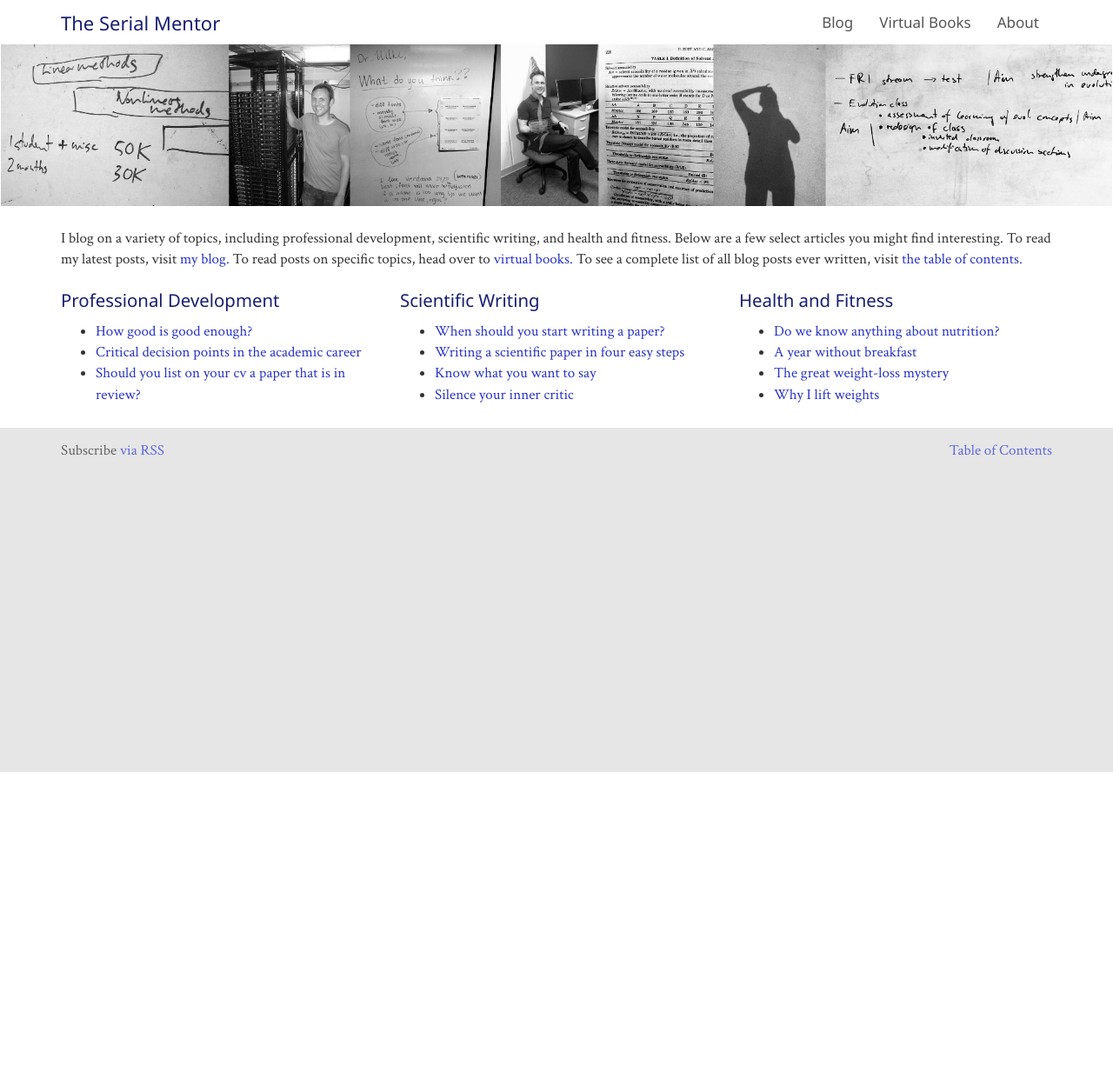
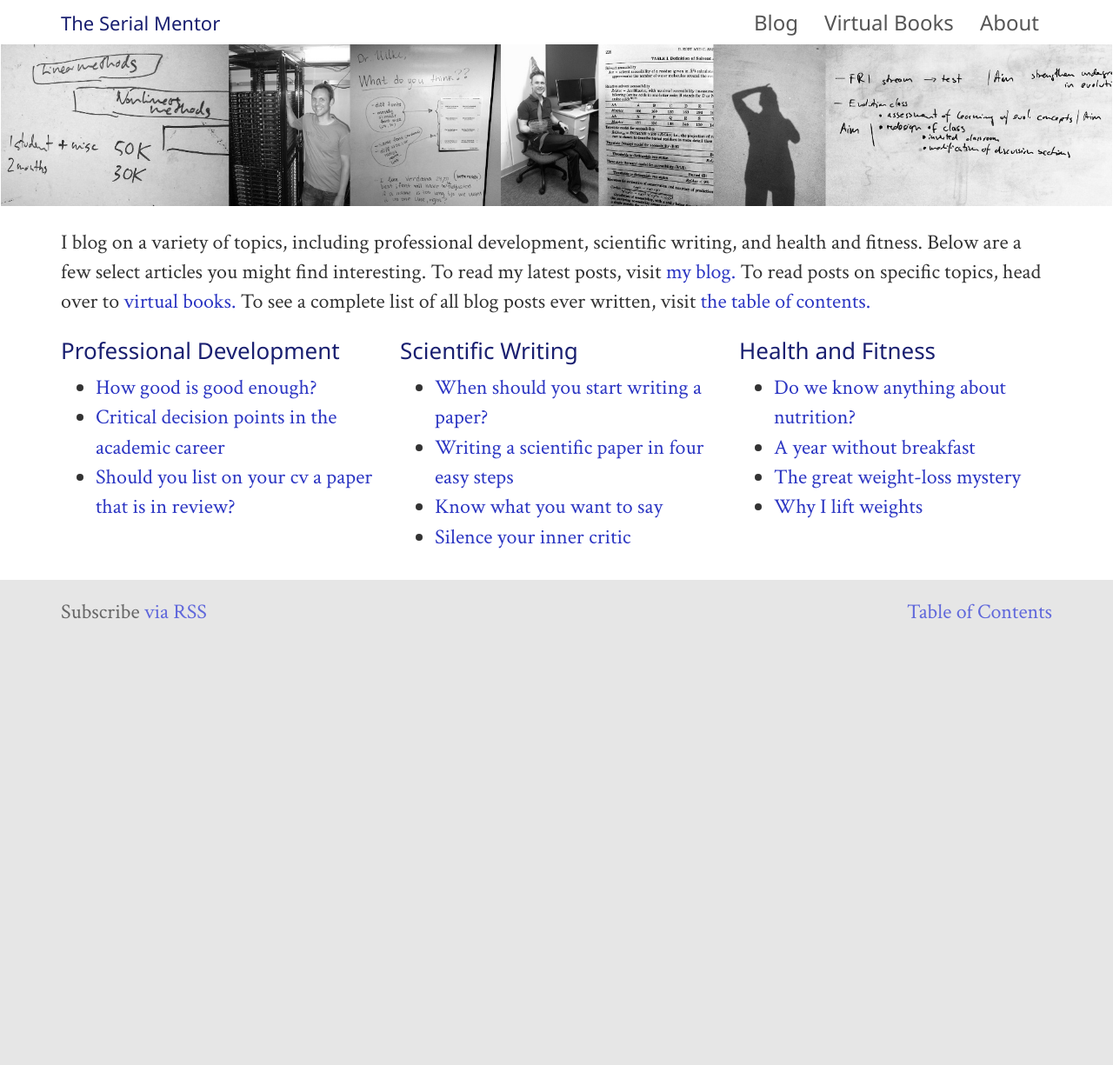
Before and after one commit to clauswilke/clauswilke.github.io.old, a Jekyll site: the page built from index.html, in a window 1280 px wide. Shown: the whole page at 87% size. Built offline with Jekyll 4.4.1, drawn with Linux system fonts in a browser that asks for light colours; nearby versions of some CDN libraries; some web fonts are replaced; before the commit the page ends 900 px from its top, so only the background shows below that.

Commit message:
responsive font size

```diff
--- a/_sass/_variables.scss
+++ b/_sass/_variables.scss
@@ -7,15 +7,15 @@ $font-family-sans-serif:  "Noto Sans", "Helvetica Neue", Helvetica, Arial, sans-
 $font-family-serif:       "Crimson Text", Georgia, "Times New Roman", Times, serif;
 $font-family-base:        $font-family-serif;
 
-// default font size
+// we set the font size in the root element, via media query in the site css
 $font-size-base: 17px;
 
 // font sizes for headings defined relatively,
 // to allow for responsive font-size change
-$font-size-h1:            1.7em;
-$font-size-h2:            1.2em;
-$font-size-h3:            1em;
-$font-size-h4:            1em;
+$font-size-h1:            floor((1.7 * $font-size-base));
+$font-size-h2:            floor((1.2 * $font-size-base));
+$font-size-h3:            $font-size-base;
+$font-size-h4:            $font-size-base;
 
 // blockquotes should have the same font size as the rest of the text
 $blockquote-font-size: $font-size-base;
--- a/assets/css/site.scss
+++ b/assets/css/site.scss
@@ -79,3 +79,24 @@ footer {
         color: $footer-link-hover-color;
     }
 }
+
+// adjust font size to screen size
+
+// medium devices and up
+@media (min-width: $screen-md) {
+    html, body, div, p, a {
+        font-size: 20px;
+    }
+}
+
+@media (min-width: $screen-lg) {
+    html, body, div, p, a {
+        font-size: 24px;
+    }
+    h1 {
+        font-size: 34px;
+    }
+    h2, .navbar-nav {
+        font-size: 26px;
+    }
+}
```
